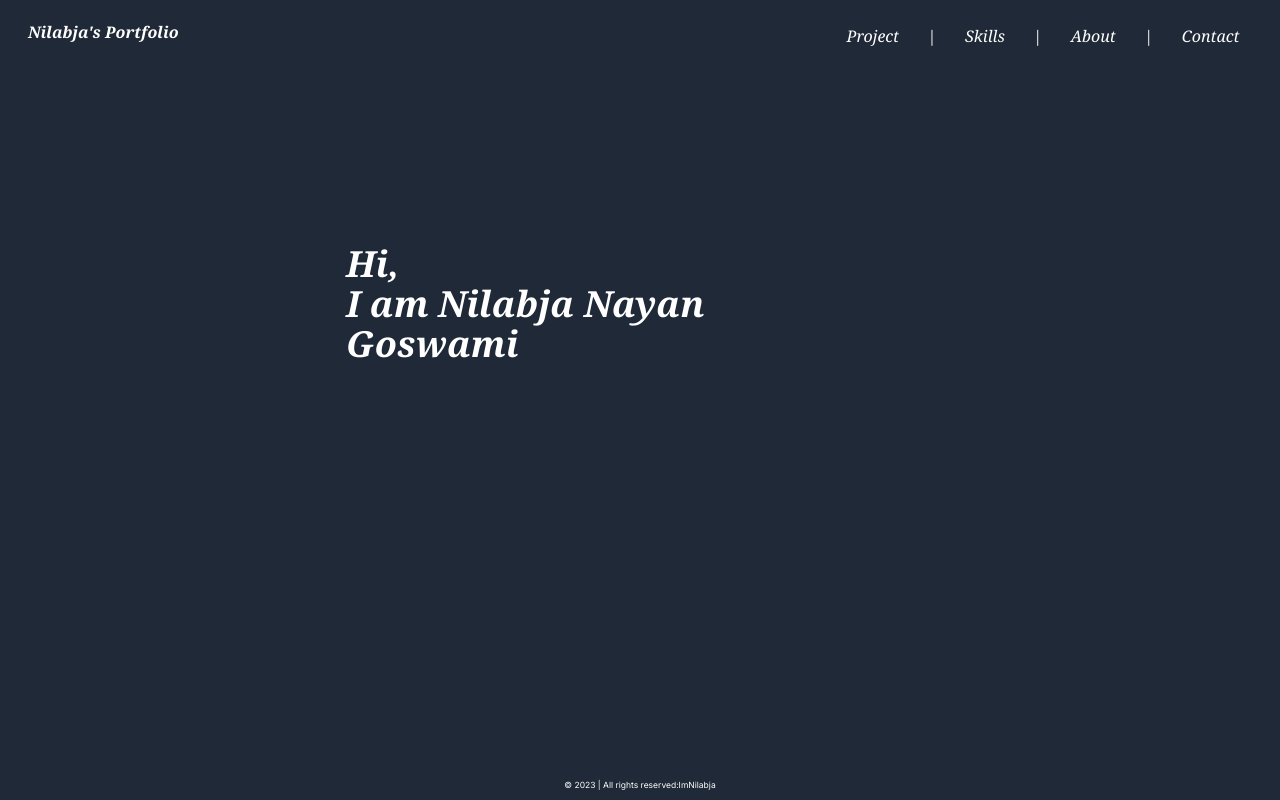
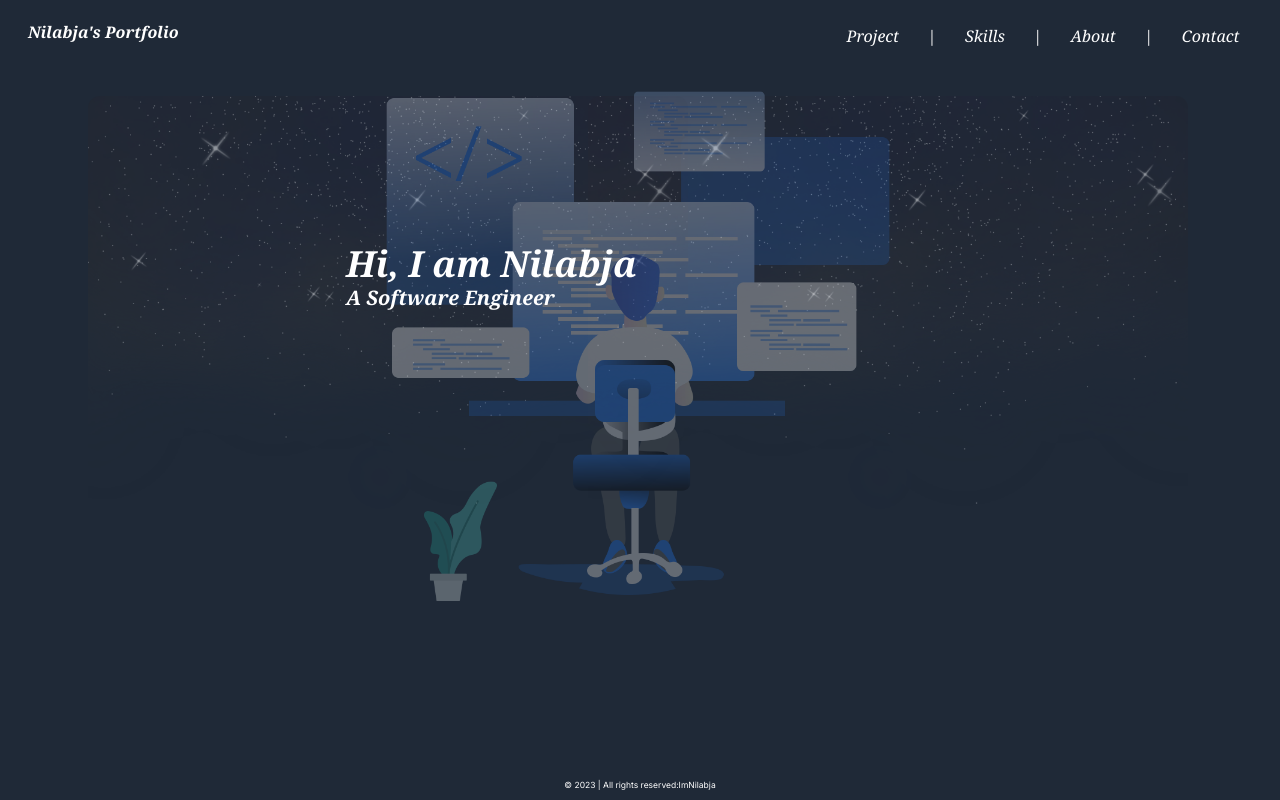
Before and after one commit to imNilabja/Nilabja-s-Portfolio_V2, a Next.js app: page / in a window 1280 px wide. Built offline with nearby package versions, Linux system fonts and the light colour scheme.

Commit message:
added images

```diff
--- a/Components/main_pageContent.js
+++ b/Components/main_pageContent.js
@@ -1,9 +1,20 @@
 import React from 'react'
+import Image from 'next/image';
 
 const main_pageContent = () => {
   return (
     <>
-      <div className='w-[600px] mr-auto h-[400px] ml-auto text-white font-semibold text-4xl relative top-40 justify-centers p-2 mt-5 italic font-serif'>Hi,<br></br> I am Nilabja Nayan<br></br> Goswami</div>
+      <div className='w-[600px] mr-auto h-[400px] ml-auto relative flex-col justify-center'>
+        <Image src="/star.png" width={2000} height={2000} className='absolute top-[40px] left-[250px] w-full opacity-50 rounded-xl' />
+        <Image src="/star.png" width={2000} height={2000} className='absolute top-[40px] left-[-250px] w-full opacity-50 rounded-xl' />
+
+
+        <div className=' text-white font-semibold text-4xl relative  top-40 p-2 mt-5 italic font-serif z-50'>Hi, I am Nilabja
+          <br></br>
+          <div className='text-xl'>A Software Engineer</div>
+        </div>
+        <Image src="/coding.png" width={500} height={500} className='absolute top-[-10px] mt-auto w-full opacity-30 rounded-xl' />
+      </div>
     </>
   )
 }
--- a/app/page.js
+++ b/app/page.js
@@ -3,6 +3,8 @@ import React from 'react'
 import Header from '@/Components/Header'
 import Footer from '@/Components/footer'
 import Main from '@/Components/main_pageContent'
+import Image from 'next/image';
+
 function page() {
 
   return (
```
Also changed, not shown: public/coding.png (added), public/star.png (added).
